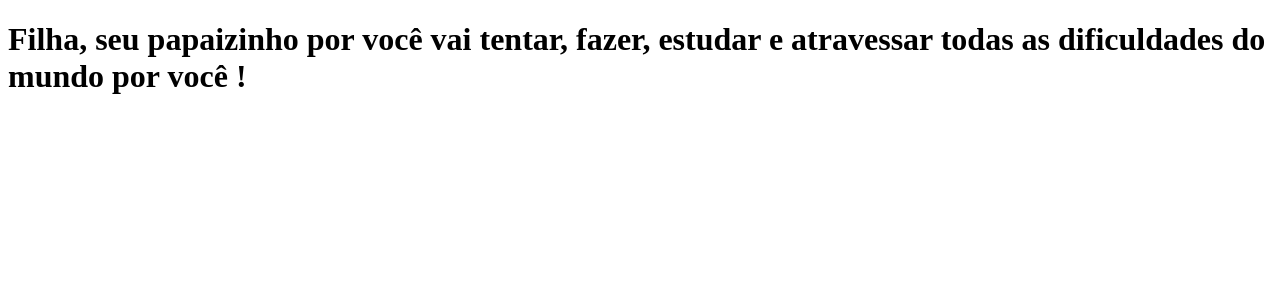
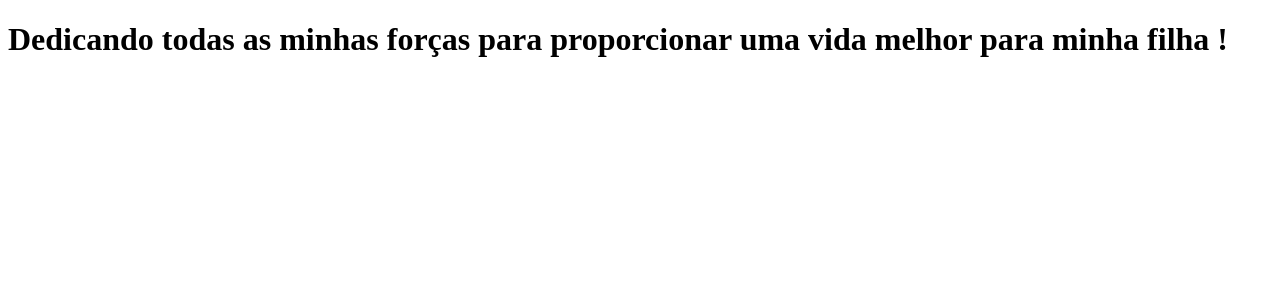
Before and after one commit to danricardo88/clone-tabnews, a Next.js app: page / in a window 1280 px wide. Shown: the top 300 px of the page. Built offline with nearby package versions, Linux system fonts and the light colour scheme.

Commit message:
Alterando index de page

```diff
--- a/pages/index.js
+++ b/pages/index.js
@@ -1,6 +1,6 @@
 const Home = () => {
 
-    return <h1>Filha, seu papaizinho por você vai tentar, fazer, estudar e atravessar todas as dificuldades do mundo por você !</h1>
+    return <h1>Dedicando todas as minhas forças para proporcionar uma vida melhor para minha filha !</h1>
 };
 
 export default Home;
```
